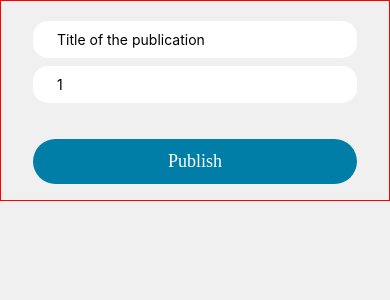
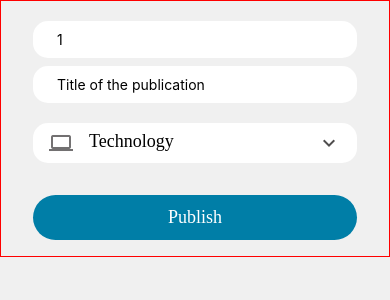
Before and after one commit to LeonelKero/done-with, a React Native app: screen / in a window 390 px wide. Shown: the top 300 px of the page. Built offline with nearby package versions, Linux system fonts and the light colour scheme.

Commit message:
Add category picker input

```diff
--- a/app/components/picker/DWPicker.tsx
+++ b/app/components/picker/DWPicker.tsx
@@ -17,7 +17,7 @@ interface Props {
   placeholder: string;
   Icon: ReactNode;
   pickerItems: PickerItems[];
-  handlePress: () => void;
+  handleSelectedCategory: (item: PickerItems) => void;
 }
 
 interface PickerItems {
@@ -26,7 +26,7 @@ interface PickerItems {
   Icon: ReactNode;
 }
 
-const DWPicker = ({ placeholder, Icon, pickerItems }: Props) => {
+const DWPicker = ({ placeholder, Icon, pickerItems, handleSelectedCategory }: Props) => {
   const [isModalVisible, setModalVisible] = useState<boolean>(false);
   const handlePress = () => setModalVisible(!isModalVisible);
   const [selectedCategory, setSelectedCategory] = useState<PickerItems>(
@@ -81,6 +81,7 @@ const DWPicker = ({ placeholder, Icon, pickerItems }: Props) => {
                     Icon={category.Icon}
                     onPress={() => {
                       setSelectedCategory(category);
+                      handleSelectedCategory(category)
                       setModalVisible(false);
                     }}
                   />
@@ -102,8 +103,10 @@ const styles = StyleSheet.create({
     flexDirection: "row",
     justifyContent: "space-between",
     alignItems: "center",
-    paddingHorizontal: 32,
+    paddingHorizontal: 16,
     paddingVertical: 8,
+    borderRadius: 15,
+    marginTop: 16,
     backgroundColor: color.white,
   },
   close: {
--- a/app/screens/post/PostListingScreen.tsx
+++ b/app/screens/post/PostListingScreen.tsx
@@ -2,16 +2,51 @@ import { Formik } from "formik";
 import React from "react";
 import { StyleSheet, View } from "react-native";
 import { number, object, string } from "yup";
+import { MaterialCommunityIcons, MaterialIcons } from "@expo/vector-icons";
 import DWFormField from "../../components/form/DWFormField";
 import DWSubmitButton from "../../components/form/DWSubmitButton";
 import RootContainer from "../RootContainer";
+import color from "../../config/color";
+import DWPicker from "../../components/picker/DWPicker";
 
 const publishSchema = object({
   title: string().required().label("Title"),
   price: number().required().min(1).max(1000).label("Price"),
-  category: string().required().label("Category"),
+  // category: object({
+  //   name: string().label("Name"),
+  //   value: number(),
+  //   Icon: object({})
+  // }),
   description: string().required().label("Description"),
 });
+
+const categories = [
+  {
+    name: "Technology",
+    value: 1,
+    Icon: (
+      <MaterialCommunityIcons name={"laptop"} size={24} color={color.gray} />
+    ),
+  },
+  {
+    name: "Furnitures",
+    value: 2,
+    Icon: (
+      <MaterialCommunityIcons
+        name={"table-furniture"}
+        size={24}
+        color={color.gray}
+      />
+    ),
+  },
+  {
+    name: "Clothing",
+    value: 3,
+    Icon: (
+      <MaterialCommunityIcons name={"glasses"} size={24} color={color.gray} />
+    ),
+  },
+];
 
 const PostListingScreen = () => {
   return (
@@ -25,6 +60,18 @@ const PostListingScreen = () => {
           {({ values, errors, touched, handleChange, setFieldTouched }) => (
             <View style={styles.inputs}>
               <DWFormField
+                field={"price"}
+                placeholder={"Item price"}
+                iconName={undefined}
+                errors={errors}
+                value={values.price}
+                isSecure={false}
+                touched={touched}
+                keyboardType={"number-pad"}
+                handleChange={handleChange}
+                setFieldTouched={setFieldTouched}
+              />
+              <DWFormField
                 field={"title"}
                 placeholder={"Title of the publication"}
                 iconName={undefined}
@@ -36,17 +83,17 @@ const PostListingScreen = () => {
                 handleChange={handleChange}
                 setFieldTouched={setFieldTouched}
               />
-              <DWFormField
-                field={"price"}
-                placeholder={"Item price"}
-                iconName={undefined}
-                errors={errors}
-                value={values.price}
-                isSecure={false}
-                touched={touched}
-                keyboardType={"number-pad"}
-                handleChange={handleChange}
-                setFieldTouched={setFieldTouched}
+              <DWPicker
+                handleSelectedCategory={(cat) => console.log("The selected category => ", cat.name)}
+                Icon={
+                  <MaterialIcons
+                    name="category"
+                    size={16}
+                    color={color.softDark}
+                  />
+                }
+                placeholder="Item category"
+                pickerItems={categories}
               />
               <DWSubmitButton title="Publish" />
             </View>
```
Also changed, not shown: App.js (+8 -24 lines).
